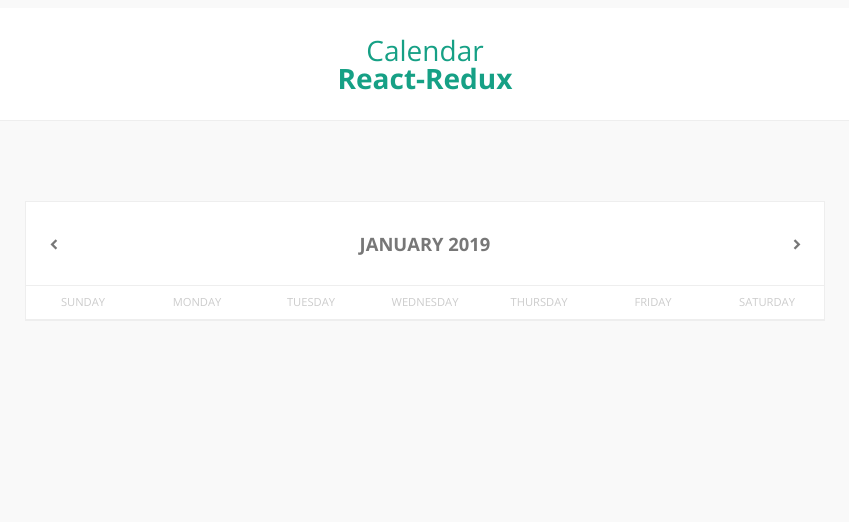
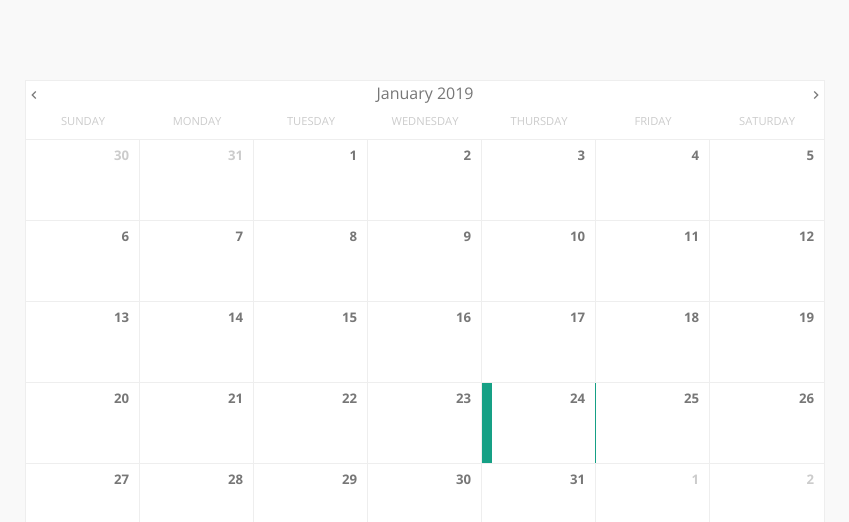
Before and after one commit to Mac087/react-calendar, a React (Create React App) app: page / in a window 1280 px wide. Shown: the top 522 px of the page, without its empty margins (215-1064 px from the left). Built offline with nearby package versions, Linux system fonts and the light colour scheme.

Commit message:
Added day cells

```diff
--- a/public/index.html
+++ b/public/index.html
@@ -18,13 +18,6 @@
 <body>
   <noscript>You need to enable JavaScript to run this app.</noscript>
   <div class="App">
-    <header>
-      <div id="logo">
-        <span>Calendar</span>
-        <br>
-        <span><b>React-Redux</b></span>
-      </div>
-    </header>
     <div id="root"></div>
   </div>
 </body>
--- a/public/styles.css
+++ b/public/styles.css
@@ -42,24 +42,6 @@
   background: var(--bg-color);
 }
 
-header {
-  display: block;
-  width: 100%;
-  padding: 1.75em 0;
-  border-bottom: 1px solid var(--border-color);
-  background: var(--neutral-color);
-}
-
-header #logo {
-  font-size: 175%;
-  text-align: center;
-  color: var(--main-color);
-  line-height: 1;
-}
-
-header #logo .icon {
-  padding-right: 0.25em;
-}
 
 main {
   display: block;
@@ -114,32 +96,6 @@
   border: 1px solid var(--border-color);
 }
 
-.calendar .header {
-  text-transform: uppercase;
-  font-weight: 700;
-  font-size: 115%;
-  padding: 1.5em 0;
-  border-bottom: 1px solid var(--border-color);
-}
-
-.calendar .header .icon {
-  cursor: pointer;
-  transition: 0.15s ease-out;
-}
-
-.calendar .header .icon:hover {
-  transform: scale(1.75);
-  transition: 0.25s ease-out;
-  color: var(--main-color);
-}
-
-.calendar .header .icon:first-of-type {
-  margin-left: 1em;
-}
-
-.calendar .header .icon:last-of-type {
-  margin-right: 1em;
-}
 
 .calendar .days {
   text-transform: uppercase;
@@ -167,7 +123,7 @@
 
 .calendar .body .selected {
   border-left: 10px solid transparent;
-  border-image: linear-gradient(45deg, #1a8fff 0%, #53cbf1 40%);
+  border-image: linear-gradient(45deg, #16a085 0%, #16a085 40%);
   border-image-slice: 1;
 }
 
--- a/src/components/Calendar.jsx
+++ b/src/components/Calendar.jsx
@@ -46,7 +46,48 @@
     return <div className="days row">{days}</div>;
   }
 
-  renderCells() { }
+  renderCells() {
+    const { currentMonth, selectedDate } = this.state;
+    const monthStart = dateFns.startOfMonth(currentMonth);
+    const monthEnd = dateFns.endOfMonth(monthStart);
+    const startDate = dateFns.startOfWeek(monthStart);
+    const endDate = dateFns.endOfWeek(monthEnd);
+
+    const dateFormat = "D";
+    const rows = [];
+
+    let days = [];
+    let day = startDate;
+    let formattedDate = "";
+
+    while (day <= endDate) {
+      for (let i = 0; i < 7; i++) {
+        formattedDate = dateFns.format(day, dateFormat);
+        const cloneDay = day;
+        days.push(
+          <div
+            className={`col cell ${
+              !dateFns.isSameMonth(day, monthStart)
+                ? "disabled"
+                : dateFns.isSameDay(day, selectedDate) ? "selected" : ""
+              }`}
+            key={day}
+            onClick={() => this.onDateClick(dateFns.parse(cloneDay))}
+          >
+            <span className="number">{formattedDate}</span>
+          </div>
+        );
+        day = dateFns.addDays(day, 1);
+      }
+      rows.push(
+        <div className="row" key={day}>
+          {days}
+        </div>
+      );
+      days = [];
+    }
+    return <div className="body">{rows}</div>;
+  }
 
   onDateClick = day => { };
 
```
